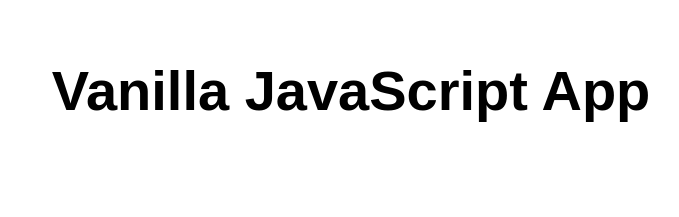
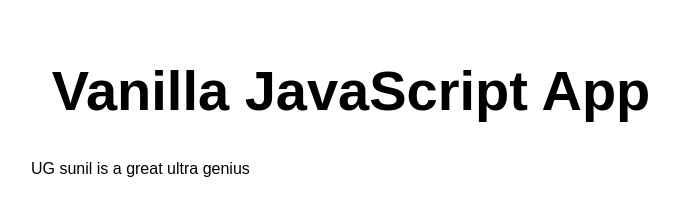
Before and after one commit to Liki015/likith, a website: page src/index.html in a window 1280 px wide. Shown: the whole page, without its empty margins (289-968 px from the left). Drawn offline with Linux system fonts and the light colour scheme.

Commit message:
paragraph

```diff
--- a/src/index.html
+++ b/src/index.html
@@ -11,6 +11,7 @@
 <body>
   <main>
     <h1>Vanilla JavaScript App</h1>
+    <P> UG sunil is a great ultra genius</P>
   </main>
 </body>
 
```
